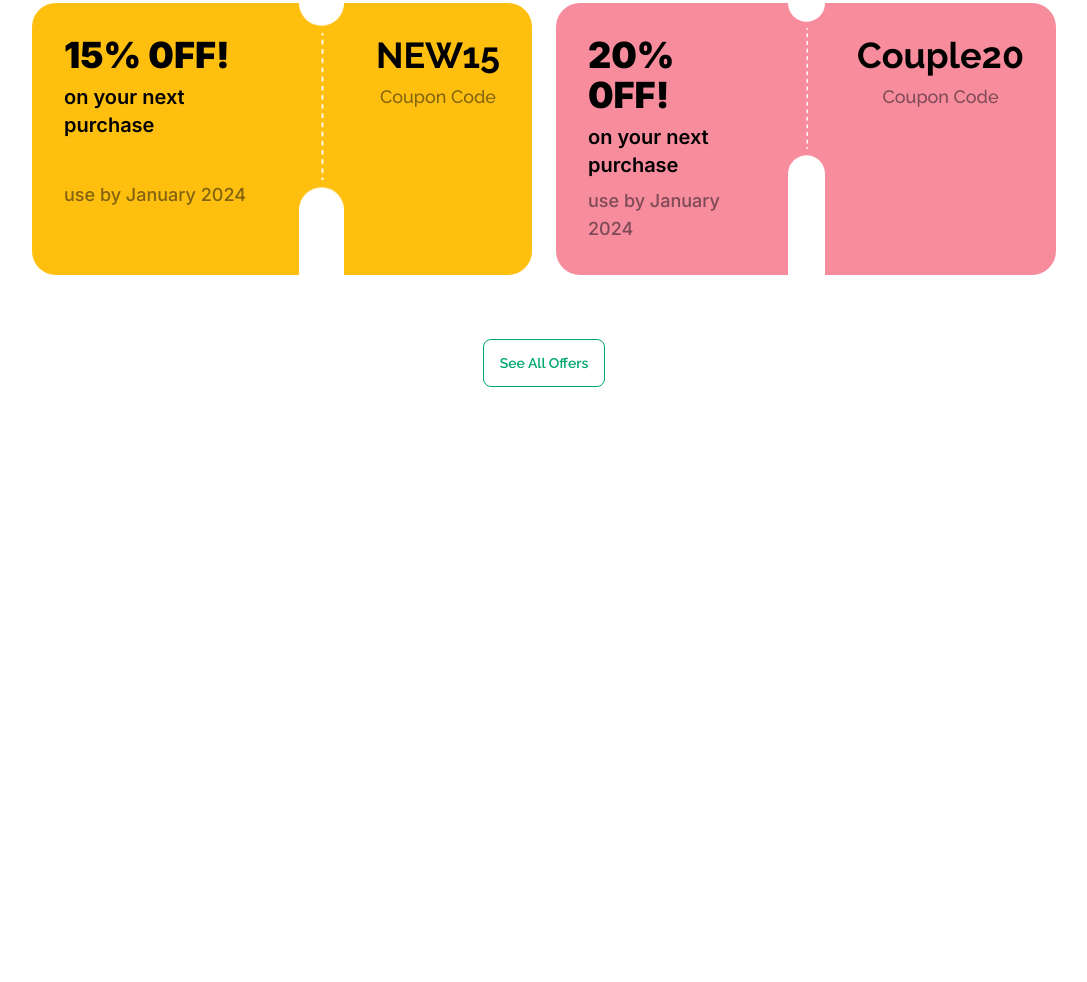
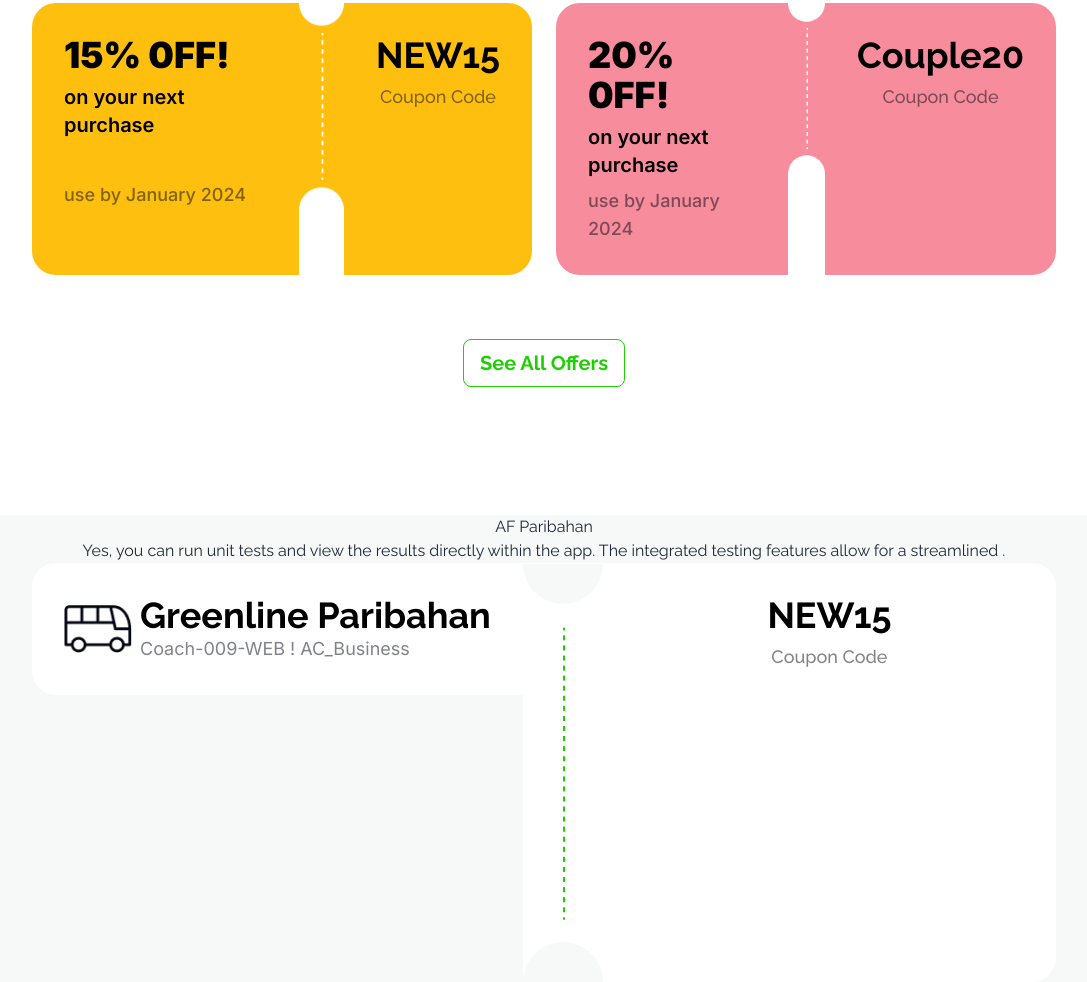
Before and after one commit to JannatulAfrozFaria/smart-ticketing, a plain HTML site: page index.html in a window 1280 px wide. Shown: the part 1093-2075 px from the top of the page, without its empty margins (96-1183 px from the left). Before the commit the page ends 1608 px from the top, so only its background shows below. Drawn offline with nearby package versions, Linux system fonts and the light colour scheme.

Commit message:
main sesction started

```diff
--- a/index.html
+++ b/index.html
@@ -36,7 +36,7 @@
                   <li><a>Search</a></li>
                 </ul>
               </div>
-              <a class="btn btn-ghost text-4xl font-extrabold">AF-Ticket</a>
+              <a class="btn btn-ghost text-2xl lg:text-4xl font-extrabold">AF-Ticket</a>
             </div>
             <div class="navbar-center hidden lg:flex">
               <ul class="menu menu-horizontal px-1">
@@ -47,17 +47,17 @@
               </ul>
             </div>
             <div class="navbar-end">
-              <button class="btn bg-[#1DD1001A] border border-[#1DD10066] border-[1px] text-[#1DD100] font-bold text-xl">Bus <img src="images/bus-icon.png" alt=""></button>
+              <button class="btn bg-[#1DD1001A] border border-[#1DD10066] border-[1px] text-[#1DD100] font-bold text-xl ">Bus <img src="images/bus-icon.png" alt=""></button>
             </div>
           </div>
     </header>
-    <!-- banner -->
-    <div class="banner mx-auto w-4/5 mb-24">
+    <!-- banner ----functionality-->
+    <div class="banner mx-auto w-4/5 mb-12 lg:mb-24">
         <div class="hero min-h-screen rounded-3xl" style="background-image: url('images/banner.png');">
             <div class="hero-overlay bg-opacity-60 rounded-3xl"></div>
             <div class="hero-content text-center text-neutral-content">
               <div class="w-2/3">
-                <h1 class="mb-5 text-4xl lg:text-6xl font-extrabold">End-to-End Travel with <span class="text-[#1DD100]">AF Paribahan</span></h1>
+                <h1 class="mb-5 text-3xl lg:text-6xl font-extrabold">End-to-End Travel with <span class="text-[#1DD100]">AF Paribahan</span></h1>
                 <p class="mb-5">Yes, you can run unit tests and view the results directly within the app. The integrated testing features allow for a streamlined .</p>
                 <button class="btn bg-[#1DD100] text-xl border-none rounded-lg">Buy Tickets</button>
               </div>
@@ -66,7 +66,7 @@
     </div>
     <!-- best offers -->
     <div class="best-offers mx-auto w-4/5">
-        <h1 class="text-center text-4xl font-bold mb-12">Best offers for you</h1>
+        <h1 class="text-center text-4xl font-bold mb-6 lg:mb-12">Best offers for you</h1>
         <div class="flex flex-col lg:flex-row gap-6">
             <div class="card w-full lg:w-3/6 flex flex-row">
                 <div class="card-body  bg-[#FFBF0F] text-black rounded-l-3xl">
@@ -93,12 +93,35 @@
                 </div>
             </div>
         </div>
-        <div class="text-center mt-16 mb-32">
-            <button class="btn btn-outline btn-success">See All Offers</button>
+        <div class="text-center mt-8 lg:mt-16 mb-16 lg:mb-32">
+            <button class="btn btn-outline text-[#1DD100] border-[#1DD100] border-1px text-xl font-bold">See All Offers</button>
         </div>
     </div>
-    <main>
-
+    <!-- ticket section----functionality -->
+    <main class="mx-auto text-center bg-[#F7F8F8] rounded-t-3xl">
+        <!-- upper section -->
+        <div class="mx-auto w-4/5">
+            <h1>AF Paribahan</h1>
+            <p>Yes, you can run unit tests and view the results directly within the app. The integrated testing features allow for a streamlined .</p>
+        </div>
+        <div class="mx-auto w-4/5">
+            <div class="card w-full flex flex-row">
+                <div >
+                    <div class="card-body text-left bg-[#FFFFFF] text-black rounded-l-3xl flex flex-row items-center">
+                        <img src="images/bus-logo.png" alt="" class="w-[68px] h-[48px]">
+                        <div>
+                            <h2 class=" font-bold text-3xl lg:text-4xl">Greenline Paribahan</h2>
+                            <p class="font-normal text-md lg:text-lg text-[#03071280] inter"> Coach-009-WEB ! AC_Business</p>
+                        </div>
+                    </div>
+                </div>
+                <div><img class="bg-[#FFFFFF]" src="images/info-devider.png" alt=""></div>
+                <div class="card-body  bg-[#FFFFFF] text-black rounded-r-3xl items-center justify-center">
+                    <h2 class="card-title font-bold text-2xl lg:text-4xl">NEW15</h2>
+                    <p class="font-medium text-lg text-[#03071280]">Coupon Code</p>
+                </div>
+            </div>
+        </div>
     </main>
 
     <script src="functionality.js"></script>
```
